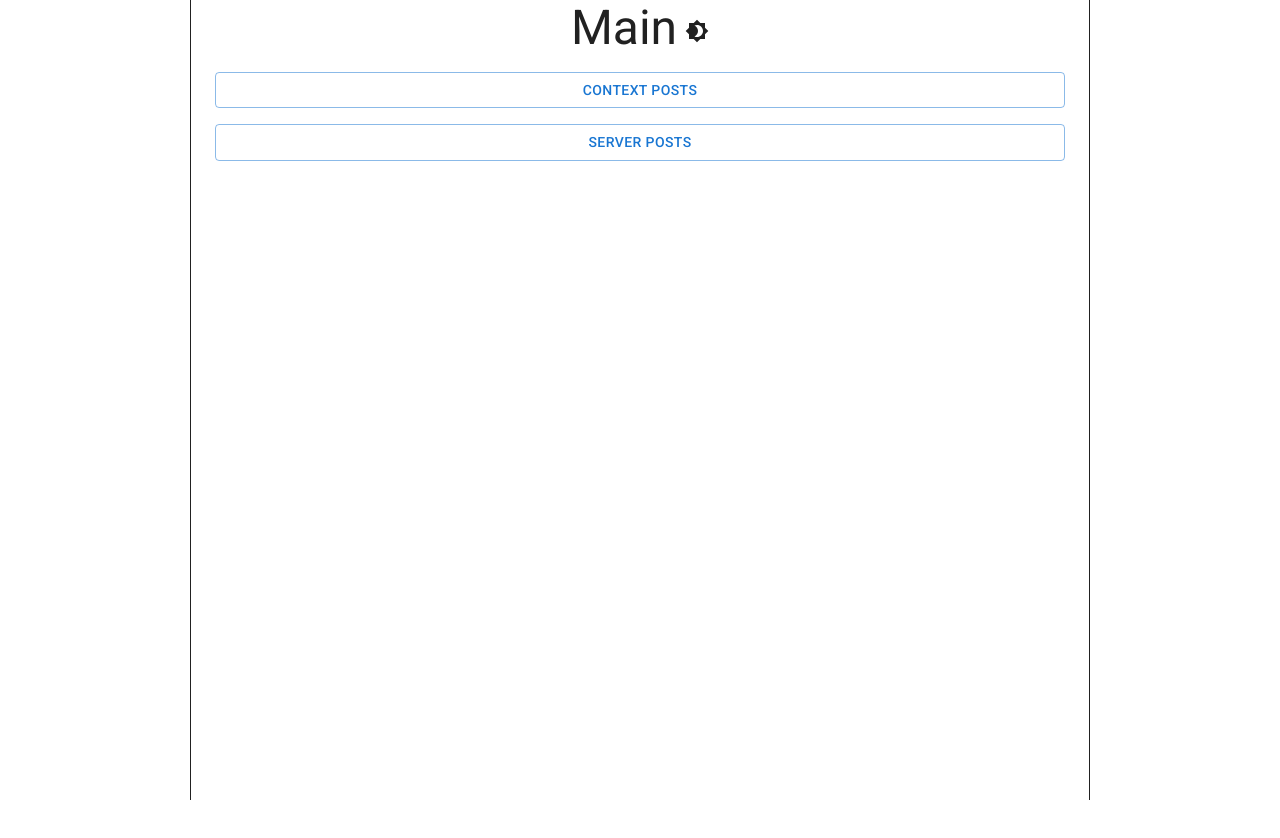
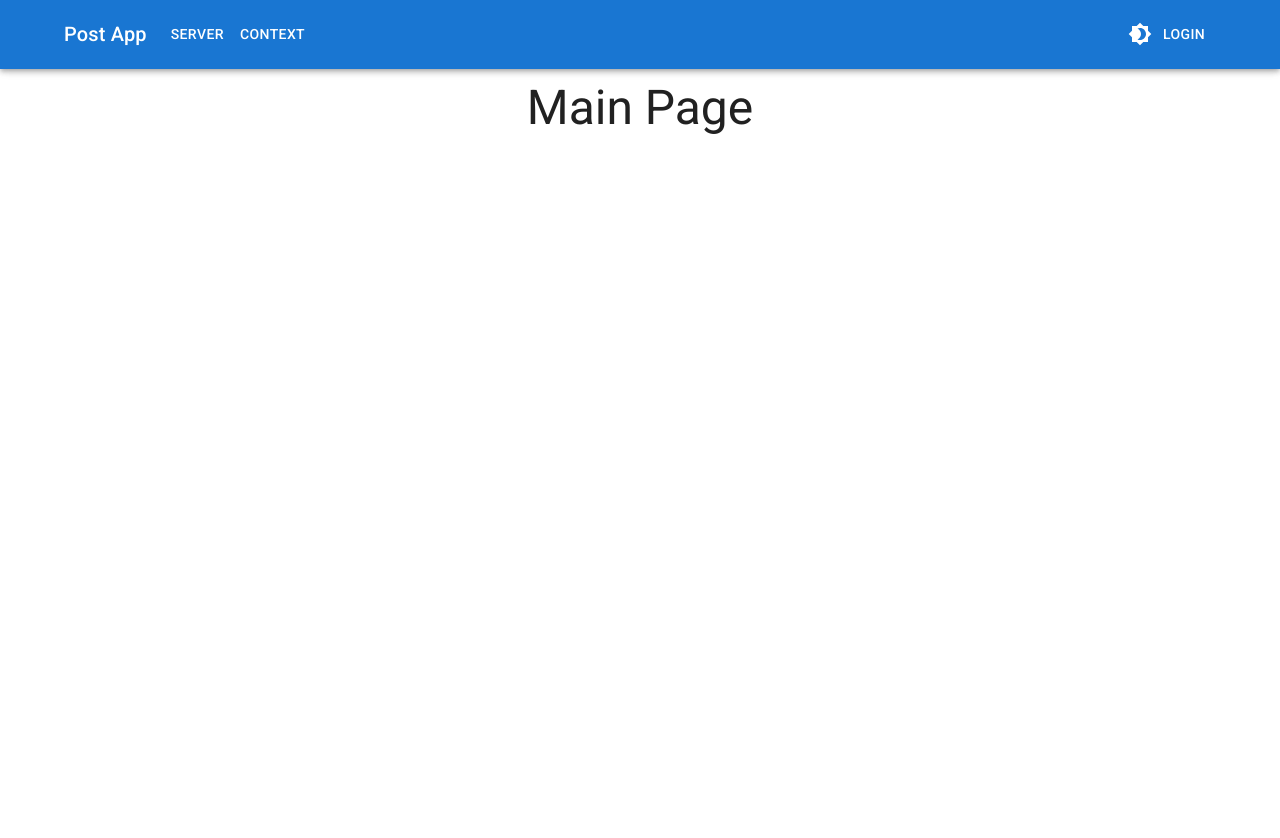
Before and after one commit to Morozov-it/react-foundation, a React (Create React App) app: page / in a window 1280 px wide. Shown: the top 838 px of the page. Before the commit the page ends 800 px from the top, so only its background shows below. Built offline with nearby package versions, Linux system fonts and the light colour scheme.

Commit message:
Add Navbar, some main destructuring

```diff
--- a/src/App.jsx
+++ b/src/App.jsx
@@ -1,13 +1,15 @@
-import React, { Suspense, lazy }  from 'react';
+import React, { Suspense, lazy } from 'react';
+import { Routes, Route } from "react-router-dom";
 //импорт стилевых компонент
 import Box from '@mui/material/Box';
 import Container from '@mui/material/Container';
-import { Routes, Route } from "react-router-dom";
 //импорт отдельных компонент-страниц
-import Main from './pages/Main'
+import { Spinner } from './components/common/Spinner';
+import { Navbar } from './components/common/Navbar';
+const Main = lazy(() => import('./pages/Main'));
+const NotFound = lazy(() => import('./pages/NotFound'));
 const ContextPosts = lazy(() => import('./pages/ContextPosts'));
 const ServerPosts = lazy(() => import('./pages/ServerPosts'));
-
 
 
 const styles = {
@@ -16,23 +18,28 @@ const styles = {
     color: 'text.primary'
   },
   container: {
-    borderLeft: 1,
-    borderRight: 1,
+    paddingTop: {
+      xs: 8,
+      sm: 9,
+      md: 10
+    }
   }
 }
 
 export function App() {
   return (
     <Box sx={styles.page}>
-      <Container maxWidth="md" sx={styles.container} >
-        <Suspense fallback={<div>Загрузка...</div>}>
+      <Navbar />
+      <Suspense fallback={<Spinner />}>
+        <Container sx={styles.container} maxWidth="md" >
           <Routes>
             <Route path="/" element={<Main />} />
-            <Route path="/context-posts" element={<ContextPosts />} />
-            <Route path="/server-posts" element={<ServerPosts />} />
+            <Route path="/context" element={<ContextPosts />} />
+            <Route path="/server" element={<ServerPosts />} />
+            <Route path="*" element={<NotFound />} />
           </Routes>
-          </Suspense>
-      </Container>
+        </Container>
+      </Suspense>
     </Box>
   );
 }
--- /dev/null
+++ b/src/components/common/Navbar.jsx
@@ -0,0 +1,108 @@
+import React from 'react';
+import { useNavigate } from "react-router-dom";
+import { ToggleModeBox } from './ToggleModeBox';
+import AppBar from '@mui/material/AppBar';
+import Box from '@mui/material/Box';
+import Toolbar from '@mui/material/Toolbar';
+import IconButton from '@mui/material/IconButton';
+import Typography from '@mui/material/Typography';
+import Menu from '@mui/material/Menu';
+import MenuIcon from '@mui/icons-material/Menu';
+import Container from '@mui/material/Container';
+import Button from '@mui/material/Button';
+import MenuItem from '@mui/material/MenuItem';
+
+
+const pages = ['server', 'context'];
+
+export const Navbar = () => {
+    let navigate = useNavigate();
+    //состояние для управления кнопками навигации
+    const [anchorElNav, setAnchorElNav] = React.useState(null);
+    const handleOpenNavMenu = (event) => {
+        setAnchorElNav(event.currentTarget);
+    };
+    const handleCloseNavMenu = () => {
+        setAnchorElNav(null);
+    };
+
+    return (
+        <AppBar enableColorOnDark position="fixed">
+        <Container maxWidth="lg">
+            <Toolbar disableGutters>
+                <Typography
+                    onClick={() => navigate(`/`)}
+                    variant="h6"
+                    noWrap
+                    component="div"
+                    sx={{ mr: 2, display: { xs: 'none', md: 'flex' },cursor:'pointer' }}>
+                    Post App
+                </Typography>
+
+                <Box sx={{ flexGrow: 1, display: { xs: 'flex', md: 'none' } }}>
+                    <IconButton
+                    size="large"
+                    aria-label="account of current user"
+                    aria-controls="menu-appbar"
+                    aria-haspopup="true"
+                    onClick={handleOpenNavMenu}
+                    color="inherit"
+                    >
+                    <MenuIcon />
+                    </IconButton>
+                    <Menu
+                    id="menu-appbar"
+                    anchorEl={anchorElNav}
+                    anchorOrigin={{
+                        vertical: 'bottom',
+                        horizontal: 'left',
+                    }}
+                    keepMounted
+                    transformOrigin={{
+                        vertical: 'top',
+                        horizontal: 'left',
+                    }}
+                    open={Boolean(anchorElNav)}
+                    onClose={handleCloseNavMenu}
+                    sx={{
+                        display: { xs: 'block', md: 'none' },
+                    }}
+                    >
+                    {pages.map((page) => (
+                        <MenuItem key={page} onClick={handleCloseNavMenu}>
+                            <Typography
+                                onClick={() => navigate(`/${page}`)}
+                                textAlign="center">{page}</Typography>
+                        </MenuItem>
+                    ))}
+                    </Menu>
+                </Box>
+                <Typography
+                    onClick={() => navigate(`/`)}
+                    variant="h6"
+                    noWrap
+                    component="div"
+                    sx={{ flexGrow: 1, display: { xs: 'flex', md: 'none' }, cursor:'pointer' }}>
+                    Post App
+                </Typography>
+                <Box sx={{ flexGrow: 1, display: { xs: 'none', md: 'flex' } }}>
+                    {pages.map((page) => (
+                    <Button
+                        key={page}
+                        onClick={() => navigate(`/${page}`)}
+                        sx={{ my: 2, color: 'white', display: 'block' }}
+                    >
+                        {page}
+                    </Button>
+                    ))}
+                </Box>
+
+                <Box sx={{ flexGrow: 0 }}>
+                    <ToggleModeBox />
+                    <Button color="inherit">Login</Button>
+                </Box>
+            </Toolbar>
+        </Container>
+        </AppBar>
+    );
+};
--- /dev/null
+++ b/src/components/common/Paginator.jsx
@@ -0,0 +1,25 @@
+import React from 'react';
+//импорт стилевых компонент
+import Pagination from '@mui/material/Pagination';
+
+const styles = {
+    paginator: {
+        marginTop: 2,
+        marginBottom: 2,
+        '& .MuiPagination-ul': {
+            justifyContent: 'center'
+        }
+    }
+}
+
+export function Paginator({totalPages, page, setPage}) {
+    return (
+        <Pagination
+            sx={styles.paginator}
+            onChange={(event,page) => setPage(page)}
+            page={page}
+            count={totalPages}
+            variant="outlined"
+            color="primary" />
+    )
+};
--- /dev/null
+++ b/src/components/common/Spinner.jsx
@@ -0,0 +1,20 @@
+import React from 'react';
+//импорт стилевых компонент
+import Box from '@mui/material/Box';
+import CircularProgress from '@mui/material/CircularProgress';
+
+const styles = {
+    spinner: {
+        display: 'flex',
+        justifyContent: 'center',
+        marginTop: 4,
+    },
+}
+
+export function Spinner() {
+    return (
+        <Box sx={styles.spinner}>
+            <CircularProgress size={80} />
+        </Box>
+    )
+};
--- a/src/components/server/PostItem.jsx
+++ b/src/components/server/PostItem.jsx
@@ -6,8 +6,8 @@ export default function PostItem({ item, onDelete }) {
         <Box mb={1}>
             <Card variant="outlined">
                 <CardContent>
-                    <Typography variant="h5" component="div">
-                        {item.title}
+                    <Typography variant="h6" component="div">
+                        {item.id}. {item.title}
                     </Typography>
                     <Typography variant="body2">
                         {item.body}
--- a/src/hooks/usePagination.js
+++ b/src/hooks/usePagination.js
@@ -1,8 +1,8 @@
 import { useMemo } from 'react';
 
 export const usePagination = (totalPages = 0) => {
+    let array = [];
     const pagesArray = useMemo(() => {
-        let array = [];
         for (let i = 0; i < totalPages; i++) {
             array.push(i + 1)
         }
--- a/src/pages/ContextPosts.jsx
+++ b/src/pages/ContextPosts.jsx
@@ -5,7 +5,6 @@ import Box from '@mui/material/Box';
 import Button from '@mui/material/Button';
 import Paper from '@mui/material/Paper';
 //импорт компонент
-import { Header } from '../components/common/Header';
 import { PostsList } from '../components/context/PostsList';
 import { AddPostForm } from '../components/context/AddPostForm';
 import { FilterPost } from '../components/context/FilterPost';
@@ -43,7 +42,6 @@ export default function ContextPosts() {
             <MyModal {...{ open, setOpen }}>
                 <AddPostForm {...{ addPost, genderItems, langOptions }} />
             </MyModal>
-            <Header title='Posts' />
 
             <Paper variant="outlined" sx={{ p: 1 }}>
                 <Button fullWidth onClick={handleOpen}>Create post</Button>
--- a/src/pages/Main.jsx
+++ b/src/pages/Main.jsx
@@ -1,40 +1,23 @@
 import React from 'react';
-import { useNavigate } from "react-router-dom";
 //импорт стилевых компонент
 import Box from '@mui/material/Box';
-import Button from '@mui/material/Button';
-import Stack from '@mui/material/Stack';
-//импорт компонент
-import { Header } from '../components/common/Header';
-
+import Typography from '@mui/material/Typography';
 
 const styles = {
     box: {
         minHeight: '100vh',
         display: 'flex',
-        flexDirection: 'column'
+        flexDirection: 'column',
+        textAlign: 'center'
     },
 }
 
 export default function Main() {
-    let navigate = useNavigate();
     return (
         <Box sx={styles.box}>
-            <Header title='Main' />
-            {/* <Paper variant="outlined" sx={{ p: 1 }}> */}
-            <Stack mt={2} spacing={2}>
-                <Button
-                    variant='outlined'
-                    fullWidth
-                    onClick={() => navigate(`/context-posts`)}
-                >Context posts</Button>
-                <Button
-                    variant='outlined'
-                    fullWidth
-                    onClick={() => navigate(`/server-posts`)}
-                >Server posts</Button>
-            </Stack>
-            {/* </Paper> */}
+            <Typography variant="h3" component="h1">
+                Main Page
+            </Typography>
         </Box>
     )
 };
--- a/src/components/common/Header.jsx
+++ b/src/pages/NotFound.jsx
@@ -2,19 +2,20 @@ import React from 'react';
 //импорт стилевых компонент
 import Box from '@mui/material/Box';
 import Typography from '@mui/material/Typography';
-//импорт компонент
-import { ToggleModeBox } from './ToggleModeBox';
 
 const styles = {
-    box: { textAlign: 'center' }
+    box: {
+        minHeight: '100vh',
+        display: 'flex',
+        flexDirection: 'column'
+    },
 }
 
-export function Header({title}) {
+export default function NotFound({error}) {
     return (
         <Box sx={styles.box}>
             <Typography variant="h3" component="h1">
-                {title}
-                <ToggleModeBox />
+                Error Page
             </Typography>
         </Box>
     )
--- a/src/pages/ServerPosts.jsx
+++ b/src/pages/ServerPosts.jsx
@@ -6,15 +6,15 @@ import { useFetching } from '../hooks/useFetching';
 import Box from '@mui/material/Box';
 import Button from '@mui/material/Button';
 import Paper from '@mui/material/Paper';
-import CircularProgress from '@mui/material/CircularProgress';
 import Alert from '@mui/material/Alert';
-import Pagination from '@mui/material/Pagination';
 //импорт компонент
-import { Header } from '../components/common/Header';
+import { Spinner } from '../components/common/Spinner';
+import MyModal from '../components/common/MyModal';
+import { Paginator } from '../components/common/Paginator';
 import { ListPosts } from '../components/server/ListPosts';
 import { AddForm } from '../components/server/AddForm';
 import { PostFilter } from '../components/server/PostFilter';
-import MyModal from '../components/common/MyModal';
+
 
 const styles = {
     box: {
@@ -25,18 +25,6 @@ const styles = {
     mainItem: {
         flex: '1 1 auto'
     },
-    spinner: {
-        display: 'flex',
-        justifyContent: 'center',
-        marginTop: 4,
-    },
-    paginator: {
-        marginTop: 2,
-        marginBottom: 2,
-        '& .MuiPagination-ul': {
-            justifyContent: 'center'
-        }
-    }
 }
 
 export default function ServerPosts() {
@@ -82,31 +70,19 @@ export default function ServerPosts() {
             <MyModal {...{ open, setOpen }}>
                 <AddForm {...{ addPost }} />
             </MyModal>
-            <Header title='Posts' />
             <Paper variant="outlined" sx={{ p: 1 }}>
                 <Button fullWidth onClick={handleOpen}>Create post</Button>
             </Paper>
             <PostFilter {...{ filter, setFilter }} />
-
             {isFetching
-            ?<Box sx={styles.spinner}>
-                <CircularProgress size={80} />
-            </Box>
+            ?<Spinner />
             :<ListPosts
                 sx={styles.mainItem}
                 items={filteredPosts}
                 deleteItem={deletePost}/>
             }
-
             {error && <Alert severity="error">{error}</Alert>}
-
-            <Pagination
-                sx={styles.paginator}
-                onChange={(event,page) => setPage(page)}
-                page={page}
-                count={totalPages}
-                variant="outlined"
-                color="primary" />
+            <Paginator {...{setPage, page, totalPages}}/>
         </Box>
     )
 };
```
